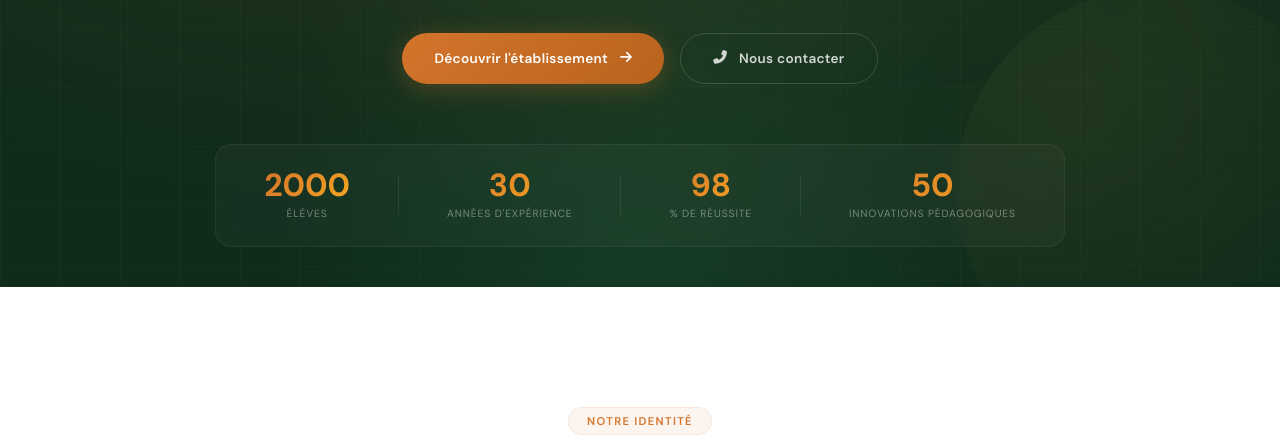
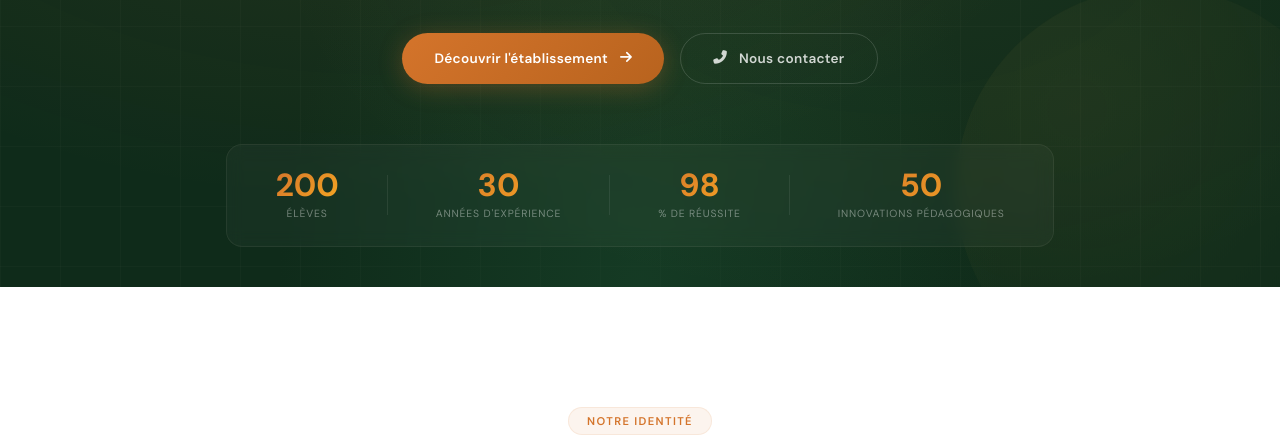
Before and after one commit to anouarmaroc2009-cmyk/gsp-lorangeraie--website, a plain HTML site: page index.html in a window 1280 px wide. Shown: the part 634-1082 px from the top of the page. Drawn offline with Linux system fonts and the light colour scheme; a web font is replaced by a local one.

```diff
--- a/index.html
+++ b/index.html
@@ -89,7 +89,7 @@
     </div>
     <div class="hero-metrics" id="heroMetrics">
       <div class="metric">
-          <span class="metric-value" data-target="2000">0</span>
+          <span class="metric-value" data-target="+200K">0</span>
         <span class="metric-label">Élèves</span>
       </div>
       <div class="metric-divider"></div>
```
